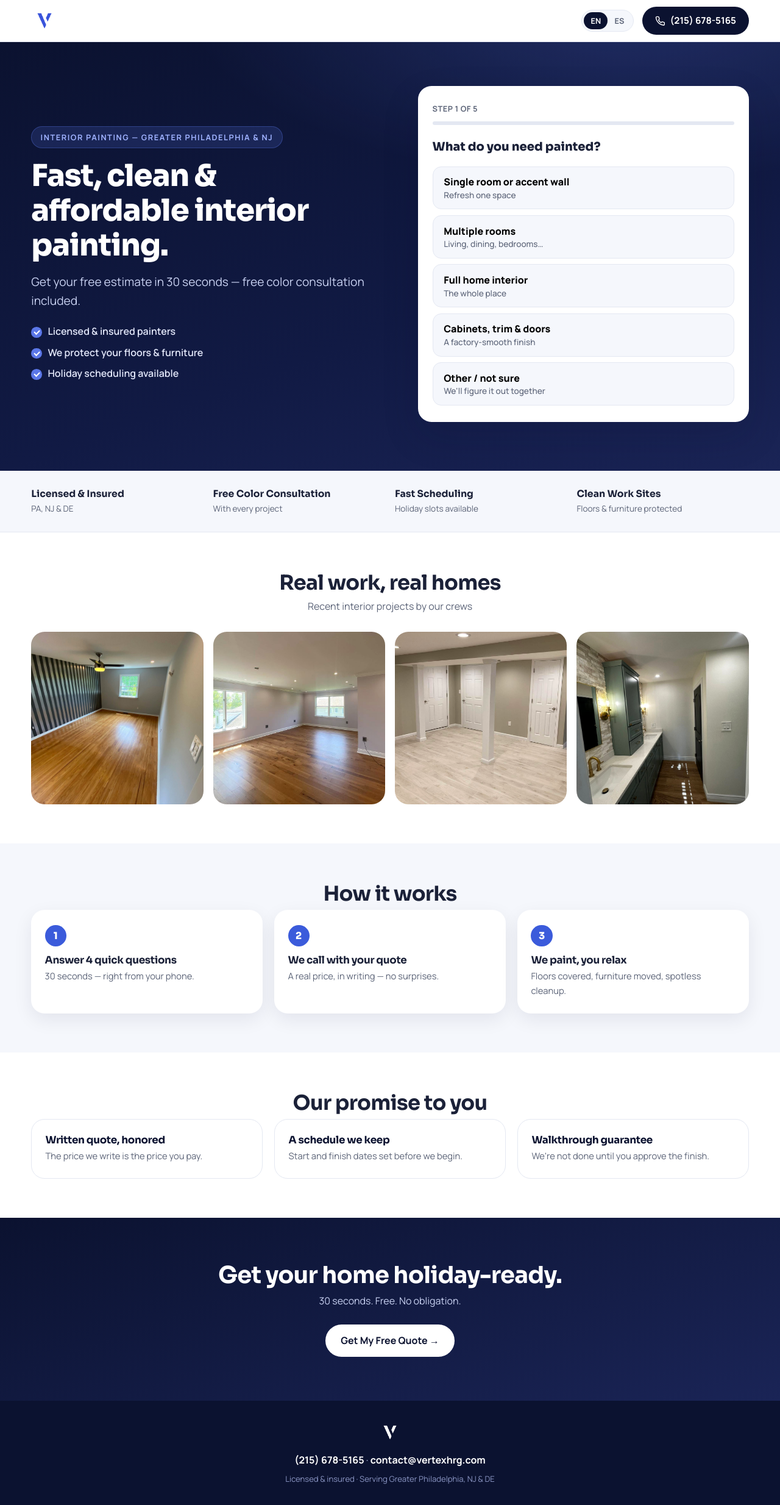
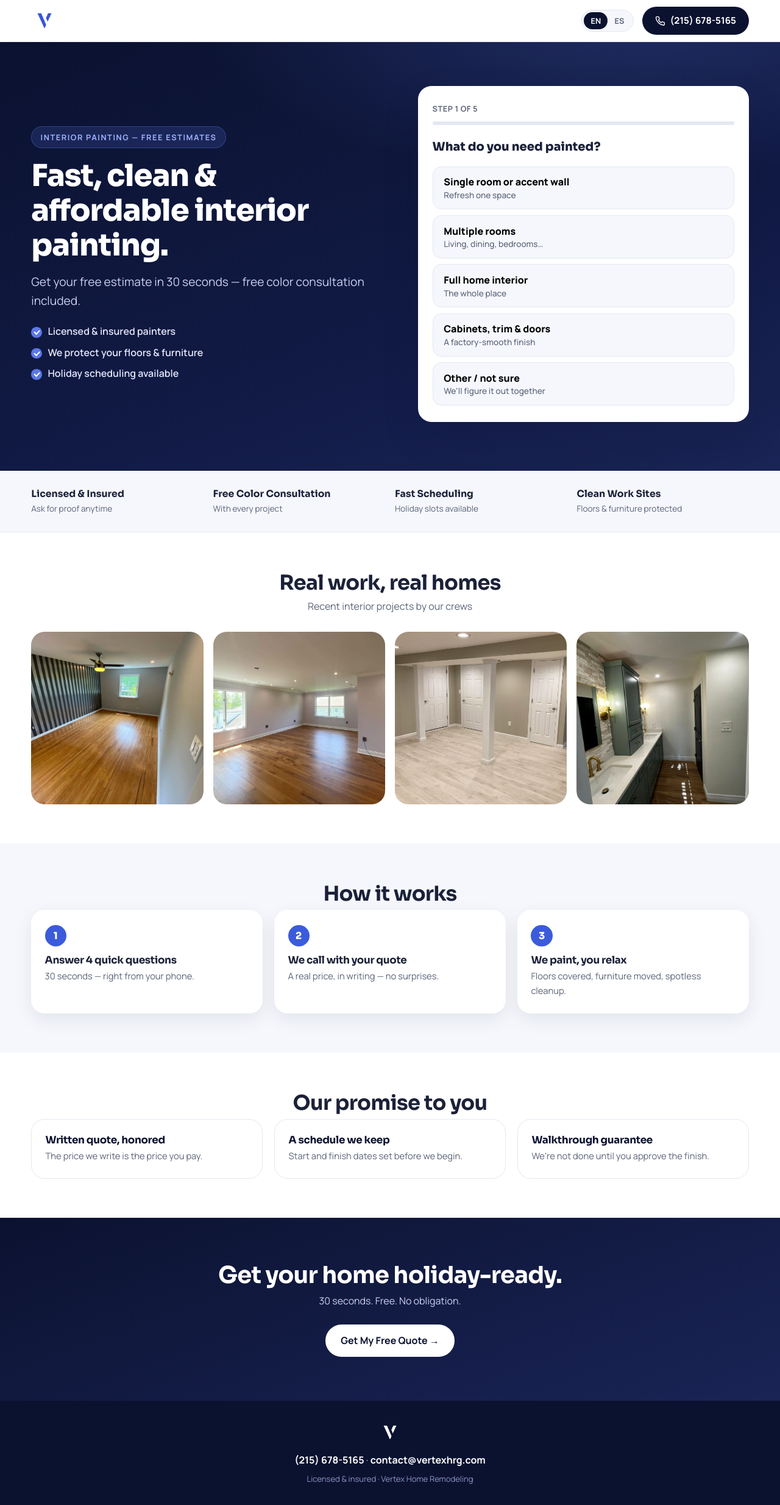
Before and after one commit to marcolaa09/VERTEX-SITE, a plain HTML site: page lp/index.html in a window 1280 px wide. Shown: the whole page at 61% size. Drawn offline with Linux system fonts and the light colour scheme.

Commit message:
LP quiz: região dinâmica via ?area= + captura de UTMs
Remove menções fixas a Philadelphia/NJ para suportar campanhas
em outros estados. O lead carrega area + utm_* da campanha.

Generated with [Devin](https://devin.ai)

Co-Authored-By: Devin <158243242+devin-ai-integration[bot]@users.noreply.github.com>

```diff
--- a/lp/index.html
+++ b/lp/index.html
@@ -4,8 +4,8 @@
   <meta charset="UTF-8" />
   <meta name="viewport" content="width=device-width, initial-scale=1.0" />
   <meta name="robots" content="noindex" />
-  <title>Interior Painting in Greater Philadelphia &amp; NJ | Vertex Home Remodeling</title>
-  <meta name="description" content="Fast, clean & affordable interior painting across Greater Philadelphia & NJ. Licensed & insured. Get your free estimate in 30 seconds." />
+  <title>Interior Painting | Vertex Home Remodeling</title>
+  <meta name="description" content="Fast, clean & affordable interior painting. Licensed & insured crews. Get your free estimate in 30 seconds." />
   <link rel="icon" type="image/png" href="../assets/logo-blue.png" />
   <link rel="preconnect" href="https://fonts.googleapis.com" />
   <link rel="preconnect" href="https://fonts.gstatic.com" crossorigin />
@@ -41,7 +41,7 @@
   <section class="lp-hero" id="top">
     <div class="container hero-inner">
       <div class="hero-copy">
-        <p class="eyebrow" data-i18n="lp.eyebrow">Interior Painting — Greater Philadelphia &amp; NJ</p>
+        <p class="eyebrow" data-i18n="lp.eyebrow">Interior Painting — Free Quotes</p>
         <h1 data-i18n="lp.title">Fast, clean &amp; affordable interior painting.</h1>
         <p class="hero-sub" data-i18n="lp.sub">Get your free estimate in 30 seconds — free color consultation included.</p>
         <ul class="hero-points">
@@ -95,7 +95,7 @@
           <!-- Step 4: ZIP -->
           <fieldset class="quiz-step" data-step="4">
             <legend class="quiz-q" data-i18n="q4.title">What's your ZIP code?</legend>
-            <p class="quiz-hint" data-i18n="q4.hint">We serve Greater Philadelphia &amp; New Jersey</p>
+            <p class="quiz-hint" data-i18n="q4.hint">So we can check availability in your area</p>
             <input class="quiz-input" id="quizZip" type="text" inputmode="numeric" autocomplete="postal-code" maxlength="5" placeholder="19148" data-i18n-ph="q4.ph" />
             <p class="quiz-error" id="zipError" hidden data-i18n="q4.error">Enter a valid 5-digit ZIP code</p>
             <button type="button" class="btn btn-primary quiz-next" id="zipNext" data-i18n="q4.next">Continue →</button>
@@ -133,7 +133,7 @@
   <!-- ===== Trust bar ===== -->
   <section class="trust">
     <div class="container trust-grid">
-      <div class="trust-item"><strong data-i18n="t1">Licensed &amp; Insured</strong><span data-i18n="t1s">PA, NJ &amp; DE</span></div>
+      <div class="trust-item"><strong data-i18n="t1">Licensed &amp; Insured</strong><span data-i18n="t1s">Ask for proof anytime</span></div>
       <div class="trust-item"><strong data-i18n="t2">Free Color Consultation</strong><span data-i18n="t2s">With every project</span></div>
       <div class="trust-item"><strong data-i18n="t3">Fast Scheduling</strong><span data-i18n="t3s">Holiday slots available</span></div>
       <div class="trust-item"><strong data-i18n="t4">Clean Work Sites</strong><span data-i18n="t4s">Floors &amp; furniture protected</span></div>
@@ -191,7 +191,7 @@
     <div class="container footer-inner">
       <img src="../assets/logo-white.png" alt="Vertex Home Remodeling" class="footer-logo" />
       <p><a href="tel:+12156785165">(215) 678-5165</a> · <a href="mailto:contact@vertexhrg.com">contact@vertexhrg.com</a></p>
-      <p class="footer-fine" data-i18n="ft.fine">Licensed &amp; insured · Serving Greater Philadelphia, NJ &amp; DE</p>
+      <p class="footer-fine" data-i18n="ft.fine">Licensed &amp; insured · Vertex Home Remodeling</p>
     </div>
   </footer>
 
--- a/lp/quiz.js
+++ b/lp/quiz.js
@@ -11,7 +11,8 @@
   /* ---------- i18n ---------- */
   var I18N = {
     en: {
-      'lp.eyebrow': 'Interior Painting — Greater Philadelphia & NJ',
+      'lp.eyebrow': 'Interior Painting — {area}',
+      'lp.eyebrow.gen': 'Interior Painting — Free Estimates',
       'lp.title': 'Fast, clean & affordable interior painting.',
       'lp.sub': 'Get your free estimate in 30 seconds — free color consultation included.',
       'lp.point1': 'Licensed & insured painters',
@@ -33,7 +34,7 @@
       'q3.o2': 'Labor only', 'q3.o2s': 'I already have the paint',
       'q3.o3': 'Not sure yet', 'q3.o3s': 'We can advise on paint & colors',
       'q4.title': "What's your ZIP code?",
-      'q4.hint': 'We serve Greater Philadelphia & New Jersey',
+      'q4.hint': 'So we can check availability in your area',
       'q4.ph': '19148', 'q4.error': 'Enter a valid 5-digit ZIP code',
       'q4.next': 'Continue →',
       'q5.title': 'Last step — where should we send your quote?',
@@ -44,7 +45,7 @@
       'done.title': "You're all set, {name}!",
       'done.msg': 'We received your request and will reach out shortly. Want it even faster?',
       'done.call': 'Call (215) 678-5165', 'done.text': 'Text us',
-      't1': 'Licensed & Insured', 't1s': 'PA, NJ & DE',
+      't1': 'Licensed & Insured', 't1s': 'Ask for proof anytime',
       't2': 'Free Color Consultation', 't2s': 'With every project',
       't3': 'Fast Scheduling', 't3s': 'Holiday slots available',
       't4': 'Clean Work Sites', 't4s': 'Floors & furniture protected',
@@ -61,12 +62,14 @@
       'fc.title': 'Get your home holiday-ready.',
       'fc.sub': '30 seconds. Free. No obligation.',
       'fc.btn': 'Get My Free Quote →',
-      'ft.fine': 'Licensed & insured · Serving Greater Philadelphia, NJ & DE',
+      'ft.fine': 'Licensed & insured · Serving {area}',
+      'ft.fine.gen': 'Licensed & insured · Vertex Home Remodeling',
       'mb.call': 'Call Now', 'mb.quote': 'Free Quote',
       'err.submit': 'Something went wrong — please call or text us at (215) 678-5165'
     },
     es: {
-      'lp.eyebrow': 'Pintura de Interiores — Gran Filadelfia y NJ',
+      'lp.eyebrow': 'Pintura de Interiores — {area}',
+      'lp.eyebrow.gen': 'Pintura de Interiores — Estimados Gratis',
       'lp.title': 'Pintura de interiores rápida, limpia y a buen precio.',
       'lp.sub': 'Obtenga su estimado gratis en 30 segundos — consulta de color gratis incluida.',
       'lp.point1': 'Pintores con licencia y seguro',
@@ -88,7 +91,7 @@
       'q3.o2': 'Solo mano de obra', 'q3.o2s': 'Ya tengo la pintura',
       'q3.o3': 'Aún no sé', 'q3.o3s': 'Le asesoramos en pintura y colores',
       'q4.title': '¿Cuál es su código postal?',
-      'q4.hint': 'Servimos el Gran Filadelfia y Nueva Jersey',
+      'q4.hint': 'Para verificar disponibilidad en su zona',
       'q4.ph': '19148', 'q4.error': 'Ingrese un código postal válido de 5 dígitos',
       'q4.next': 'Continuar →',
       'q5.title': 'Último paso — ¿a dónde enviamos su estimado?',
@@ -99,7 +102,7 @@
       'done.title': '¡Listo, {name}!',
       'done.msg': 'Recibimos su solicitud y le contactaremos pronto. ¿Lo quiere aún más rápido?',
       'done.call': 'Llamar (215) 678-5165', 'done.text': 'Enviar mensaje',
-      't1': 'Licencia y Seguro', 't1s': 'PA, NJ y DE',
+      't1': 'Licencia y Seguro', 't1s': 'Pida comprobante cuando quiera',
       't2': 'Consulta de Color Gratis', 't2s': 'Con cada proyecto',
       't3': 'Agenda Rápida', 't3s': 'Horarios antes de las fiestas',
       't4': 'Trabajo Limpio', 't4s': 'Pisos y muebles protegidos',
@@ -116,23 +119,32 @@
       'fc.title': 'Deje su casa lista para las fiestas.',
       'fc.sub': '30 segundos. Gratis. Sin compromiso.',
       'fc.btn': 'Obtener Mi Estimado Gratis →',
-      'ft.fine': 'Licencia y seguro · Sirviendo Gran Filadelfia, NJ y DE',
+      'ft.fine': 'Licencia y seguro · Sirviendo {area}',
+      'ft.fine.gen': 'Licencia y seguro · Vertex Home Remodeling',
       'mb.call': 'Llamar Ahora', 'mb.quote': 'Estimado Gratis',
       'err.submit': 'Algo salió mal — llámenos o envíe un mensaje al (215) 678-5165'
     }
   };
 
-  /* ---------- Language ---------- */
+  /* ---------- Language & region ---------- */
+  var params = new URLSearchParams(location.search);
+  var AREA = params.get('area');
+  var UTM = {};
+  params.forEach(function (v, k) { if (k.indexOf('utm_') === 0) UTM[k] = v; });
+
   function getLang() {
-    var p = new URLSearchParams(location.search).get('lang');
+    var p = params.get('lang');
     if (p === 'es' || p === 'en') return p;
     return (navigator.language || 'en').slice(0, 2) === 'es' ? 'es' : 'en';
   }
   var lang = getLang();
 
   function t(key, vars) {
-    var s = (I18N[lang] && I18N[lang][key]) || I18N.en[key] || key;
-    if (vars) for (var k in vars) s = s.replace('{' + k + '}', vars[k]);
+    if (!AREA && I18N[lang] && I18N[lang][key + '.gen']) key = key + '.gen';
+    var s = (I18N[lang] && I18N[lang][key]) || I18N.en[key] || I18N.en[key + '.gen'] || key;
+    var all = { area: AREA };
+    if (vars) for (var k in vars) all[k] = vars[k];
+    for (var k2 in all) s = s.replace('{' + k2 + '}', all[k2]);
     return s;
   }
 
@@ -269,9 +281,11 @@
       timeline: answers.timeline,
       paint: answers.paint,
       language: lang,
+      area: AREA || '(not set)',
       source: 'painting-quiz-lp',
       _subject: (urgent ? 'URGENT — ' : '') + 'Painting quote — ' + name + ' — ' + zipInput.value.trim()
     };
+    for (var u in UTM) payload[u] = UTM[u];
 
     fetch(FORMSPREE_ENDPOINT, {
       method: 'POST',
```
